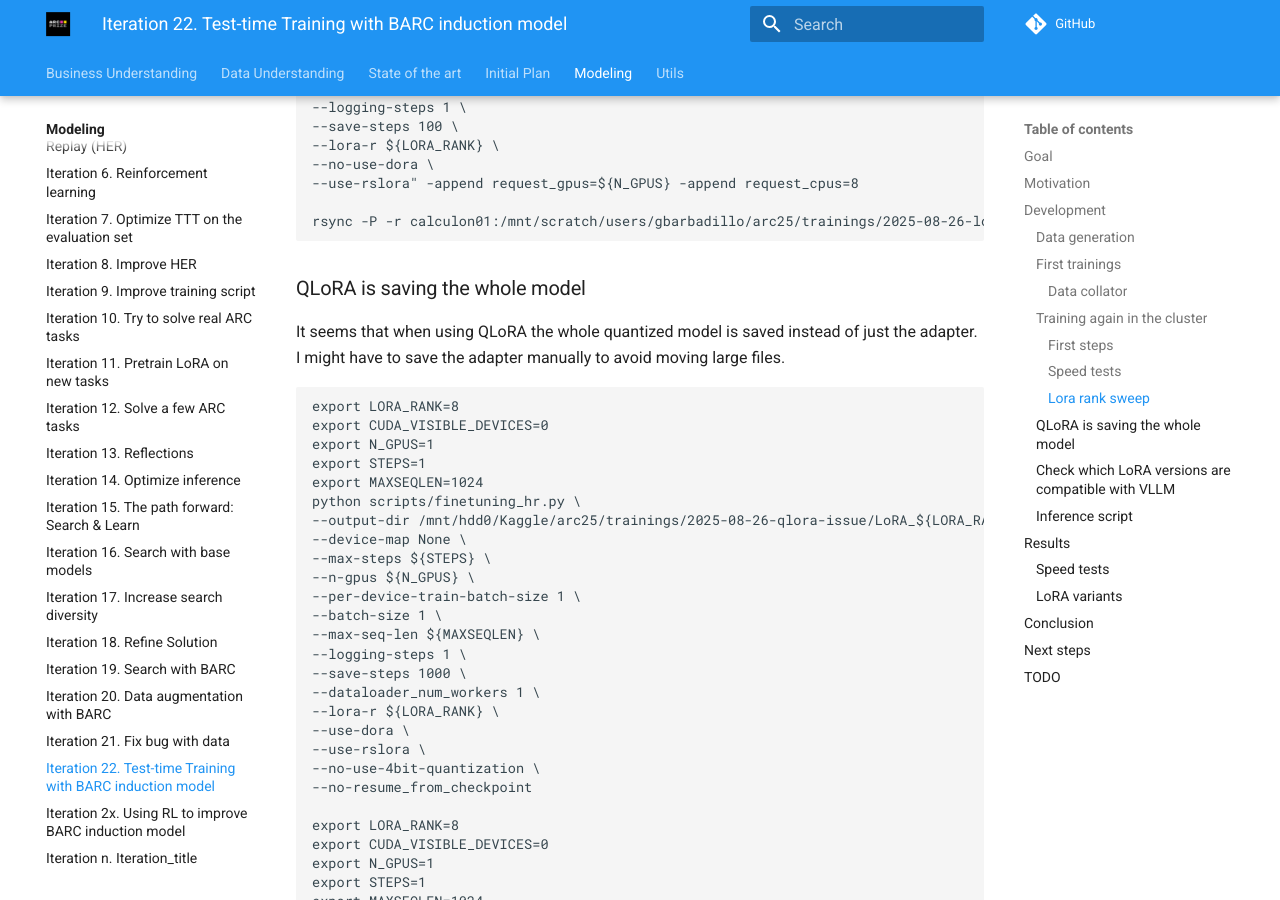
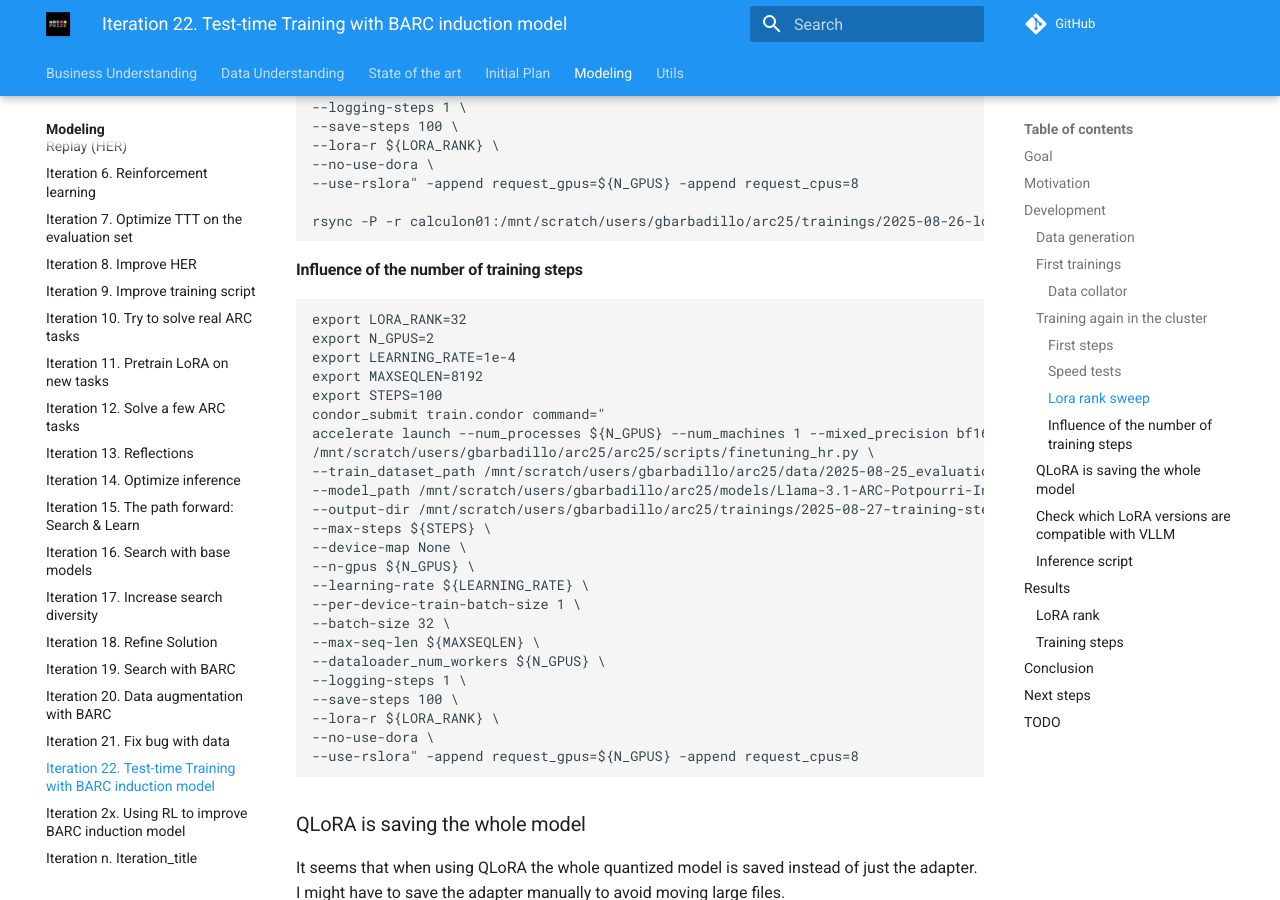
Before and after one commit to ironbar/arc25, an MkDocs documentation site: the page built from docs/modeling/Iteration_22_ttt_BARC.md, in a window 1280 px wide and 900 px high, scrolled down 6578 px. Built offline with MkDocs 1.6.1 and Material for MkDocs 9.7.7, drawn with Linux system fonts in a browser that asks for light colours; comment, search, counter and statistics services are not loaded; some of the changed text lies outside the part shown.

Commit message:
decided to experiment with the number of steps

````diff
--- a/docs/modeling/Iteration_22_ttt_BARC.md
+++ b/docs/modeling/Iteration_22_ttt_BARC.md
@@ -315,6 +315,35 @@
 rsync -P -r calculon01:/mnt/scratch/users/gbarbadillo/arc25/trainings/2025-08-26-lora-rank /mnt/data/MEGA/TEMP --exclude *.pt --include checkpoint-*000* --exclude checkpoint* --exclude wandb*
 ```
 
+#### Influence of the number of training steps
+
+```bash
+export LORA_RANK=32
+export N_GPUS=2
+export LEARNING_RATE=1e-4
+export MAXSEQLEN=8192
+export STEPS=100
+condor_submit train.condor command="
+accelerate launch --num_processes ${N_GPUS} --num_machines 1 --mixed_precision bf16 --multi_gpu  \
+/mnt/scratch/users/gbarbadillo/arc25/arc25/scripts/finetuning_hr.py \
+--train_dataset_path /mnt/scratch/users/gbarbadillo/arc25/data/2025-08-25_evaluation-85640.json \
+--model_path /mnt/scratch/users/gbarbadillo/arc25/models/Llama-3.1-ARC-Potpourri-Induction-8B \
+--output-dir /mnt/scratch/users/gbarbadillo/arc25/trainings/2025-08-27-training-steps/${N_GPUS}xA6000-${STEPS}steps-${MAXSEQLEN}msl-${LEARNING_RATE}lr-lora${LORA_RANK} \
+--max-steps ${STEPS} \
+--device-map None \
+--n-gpus ${N_GPUS} \
+--learning-rate ${LEARNING_RATE} \
+--per-device-train-batch-size 1 \
+--batch-size 32 \
+--max-seq-len ${MAXSEQLEN} \
+--dataloader_num_workers ${N_GPUS} \
+--logging-steps 1 \
+--save-steps 100 \
+--lora-r ${LORA_RANK} \
+--no-use-dora \
+--use-rslora" -append request_gpus=${N_GPUS} -append request_cpus=8
+```
+
 ### QLoRA is saving the whole model
 
 It seems that when using QLoRA the whole quantized model is saved instead of just the adapter. I might
@@ -499,12 +528,18 @@
 
 ## Results
 
-### Speed tests
+### LoRA rank
 
-### LoRA variants
+First trainings do not show any effect on the training metrics when changing the LoRA rank. Maybe I should
+train for longer?
 
-It seems that VLLM does not support DoRA, so ideally we would use LoRA or rsLoRA for training. Is there any difference
-in the results between the variants?
+https://wandb.ai/guillermobarbadillo/2025-08-26-lora-rank/panel/wtf8lzs87?nw=nwuserguillermobarbadillo
+
+### Training steps
+
+Let's fix the lora rank to 32 and use different number of training steps.
+
+TODO:
 
 ## Conclusion
 
@@ -523,7 +558,8 @@
 - [x] Train the model on the cluster
 - [ ] Script for inference
   - [x] With support for LoRA
-  - [ ] Move all possible functionality to the library, and add tests.
+  - [ ] Add tests for data augmentation
+  - [ ] Think if moving the prompt has sense
   - [ ] Including evaluation of the predictions, otherwise I have to do it on my computer.
   - [x] Try the script on the cluster
   - [x] There might be a problem with `os.environ['CUDA_VISIBLE_DEVICES'] = str(get_least_used_gpu_index())` on the cluster or on my computer. Probably it should only do changes if the variable is not set.
````
